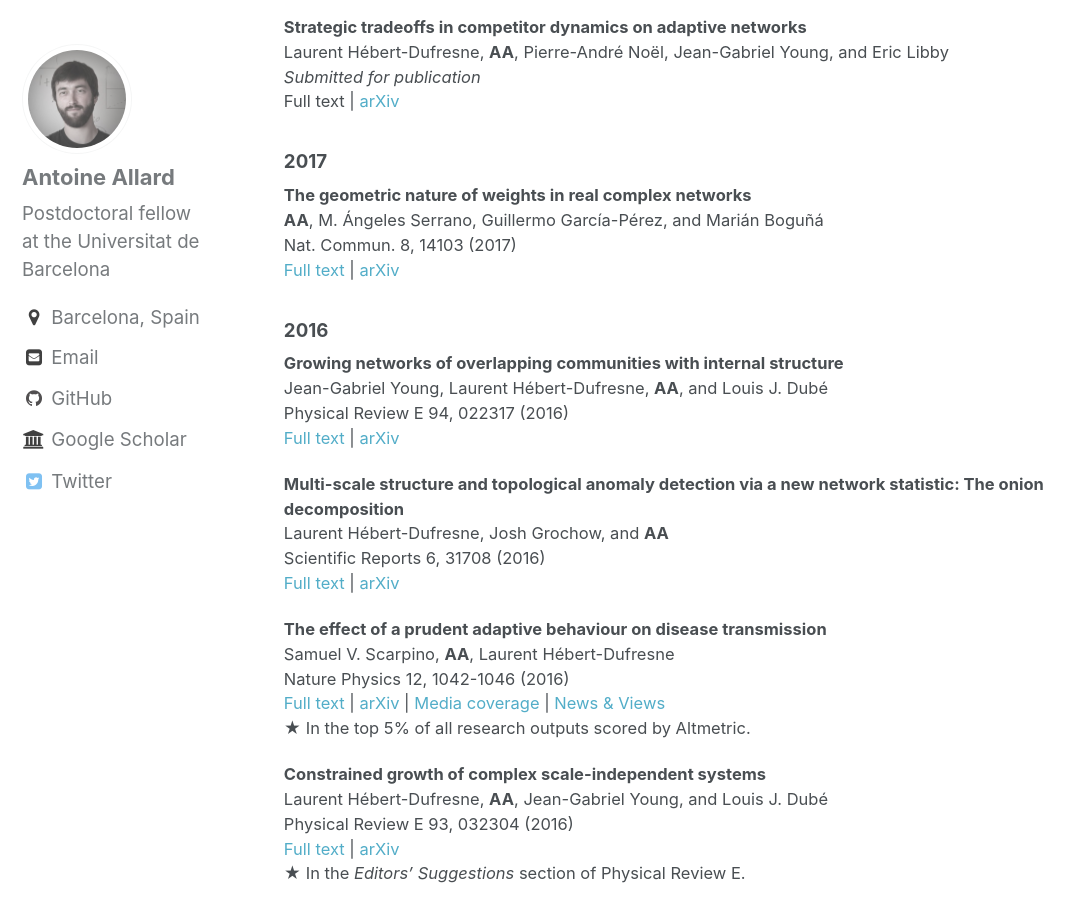
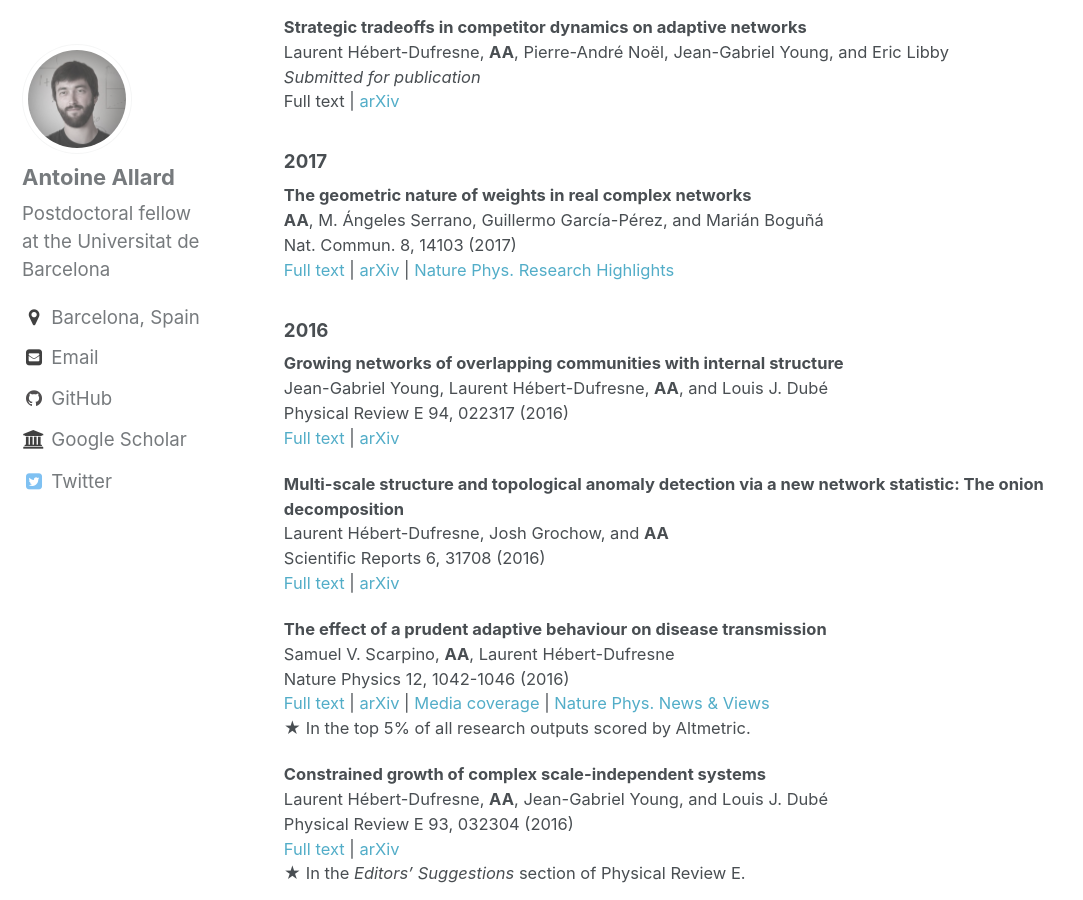
Before and after one commit to antoineallard/antoineallard.github.io, a Jekyll site: the page built from _pages/publications.md, in a window 1280 px wide and 900 px high, scrolled down 688 px. Shown: the whole window, without its empty margins (0-1083 px from the left). Built offline with Jekyll 4.4.1, drawn with Linux system fonts in a browser that asks for light colours.

Commit message:
Added Nature Phys. Research Highlight

```diff
--- a/_pages/publications.md
+++ b/_pages/publications.md
@@ -52,6 +52,8 @@ Nat. Commun. 8, 14103 (2017)<br>
   [Full text](http://dx.doi.org/10.1038/ncomms14103)
   &#124;
   [arXiv](http://arxiv.org/abs/1601.03891)
+  &#124;
+  [Nature Phys. Research Highlights](http://dx.doi.org/10.1038/nphys4046)
 
 
 #### 2016
@@ -82,7 +84,7 @@ Nature Physics 12, 1042-1046 (2016)<br>
   &#124;
   [Media coverage](https://www.altmetric.com/details/10184598/news)
   &#124;
-  [News &amp; Views](http://dx.doi.org/10.1038/nphys3939)<br>
+  [Nature Phys. News &amp; Views](http://dx.doi.org/10.1038/nphys3939)<br>
 &#x2605; In the top 5% of all research outputs scored by Altmetric.
 
 <a id="Growth"></a>
```
